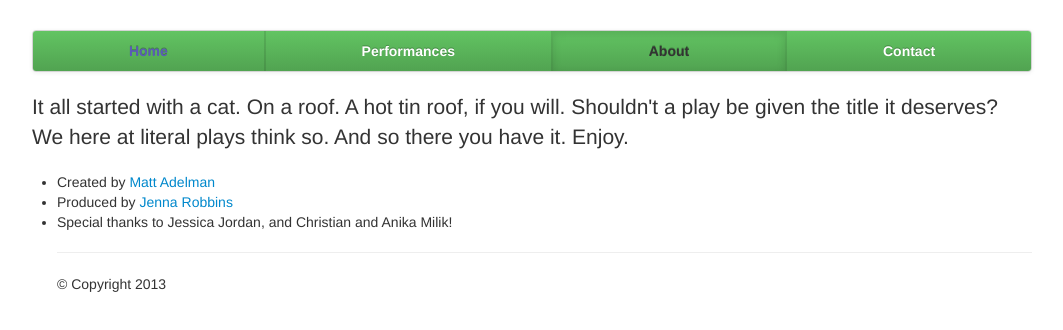
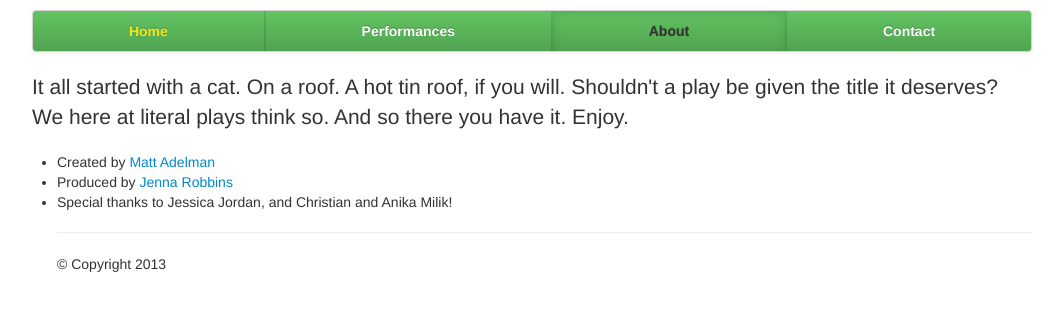
Before and after one commit to adelman/LiteralPlays, a plain HTML site: page about.html in a window 1280 px wide. In both pictures the pointer is over the link "Home". Shown: the whole page, without its empty margins (108-1171 px from the left). Drawn offline with nearby package versions, Linux system fonts and the light colour scheme.

Commit message:
Changed to yellow

```diff
--- a/addon.css
+++ b/addon.css
@@ -5,7 +5,6 @@
   }
 
   body {
-    padding-top: 20px;
     padding-bottom: 60px;
   }
 
@@ -89,7 +88,7 @@
 
   .navbar .nav > li > a:focus,
   .navbar .nav > li > a:hover {
-    color: #5b5bb7;
+    color: #f6e41c;
     text-decoration: none;
     background-color: transparent;
   }
```
